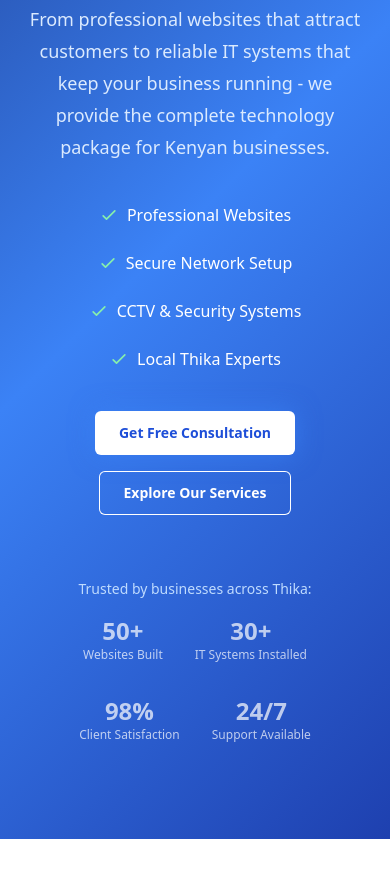
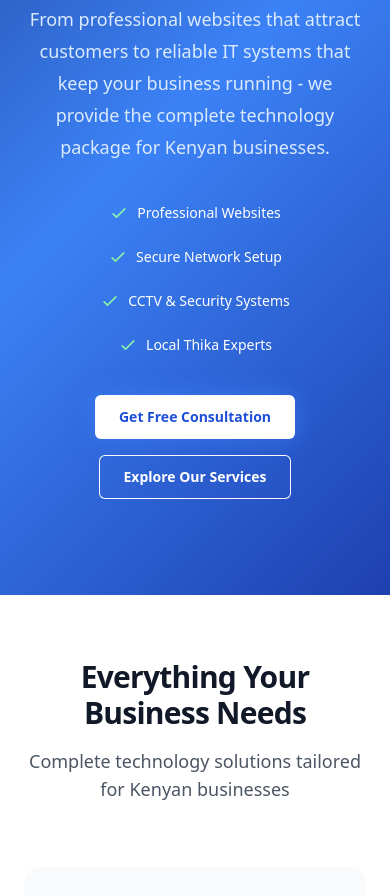
Before and after one commit to wamwagii/wiredwise, a plain HTML site: page index.html in a window 390 px wide. Shown: the part 486-1382 px from the top of the page. Drawn offline with nearby package versions, Linux system fonts and the light colour scheme.

Commit message:
Refactor HTML for mobile services and feature points

```diff
--- a/index.html
+++ b/index.html
@@ -272,7 +272,7 @@
     <nav id="mobileMenu" class="hidden absolute top-20 left-0 w-full bg-white flex flex-col items-center gap-6 py-8 shadow-md z-40">
         <!-- Mobile Services Dropdown -->
         <div class="w-full px-6">
-            <button id="mobileServicesToggle" class="w-full flex justify-between items-center py-2 text-lg font-medium">
+            <button id="mobileServicesToggle" class="w-full flex justify-between items-center py-2 font-medium">
                 <span>Services</span>
                 <svg class="w-5 h-5 transition-transform" fill="none" stroke="currentColor" viewBox="0 0 24 24">
                     <path stroke-linecap="round" stroke-linejoin="round" stroke-width="2" d="M19 9l-7 7-7-7" />
@@ -350,25 +350,25 @@
 
                     <!-- Feature Points -->
                     <div class="mt-10 flex flex-wrap justify-center gap-6">
-                        <div class="flex items-center gap-2">
+                        <div class="flex items-center gap-2 text-sm">
                             <svg class="h-5 w-5 text-green-300" fill="none" stroke="currentColor" viewBox="0 0 24 24">
                                 <path stroke-linecap="round" stroke-linejoin="round" stroke-width="2" d="M5 13l4 4L19 7"></path>
                             </svg>
                             <span>Professional Websites</span>
                         </div>
-                        <div class="flex items-center gap-2">
+                        <div class="flex items-center gap-2 text-sm">
                             <svg class="h-5 w-5 text-green-300" fill="none" stroke="currentColor" viewBox="0 0 24 24">
                                 <path stroke-linecap="round" stroke-linejoin="round" stroke-width="2" d="M5 13l4 4L19 7"></path>
                             </svg>
                             <span>Secure Network Setup</span>
                         </div>
-                        <div class="flex items-center gap-2">
+                        <div class="flex items-center gap-2 text-sm">
                             <svg class="h-5 w-5 text-green-300" fill="none" stroke="currentColor" viewBox="0 0 24 24">
                                 <path stroke-linecap="round" stroke-linejoin="round" stroke-width="2" d="M5 13l4 4L19 7"></path>
                             </svg>
                             <span>CCTV & Security Systems</span>
                         </div>
-                        <div class="flex items-center gap-2">
+                        <div class="flex items-center gap-2 text-sm">
                             <svg class="h-5 w-5 text-green-300" fill="none" stroke="currentColor" viewBox="0 0 24 24">
                                 <path stroke-linecap="round" stroke-linejoin="round" stroke-width="2" d="M5 13l4 4L19 7"></path>
                             </svg>
@@ -386,28 +386,6 @@
                         </a>
                     </div>
 
-                    <!-- Social Proof -->
-                    <div class="mt-16">
-                        <p class="text-sm text-blue-200 mb-4">Trusted by businesses across Thika:</p>
-                        <div class="flex flex-wrap justify-center gap-8 opacity-70">
-                            <div class="text-center">
-                                <div class="text-2xl font-bold">50+</div>
-                                <div class="text-xs">Websites Built</div>
-                            </div>
-                            <div class="text-center">
-                                <div class="text-2xl font-bold">30+</div>
-                                <div class="text-xs">IT Systems Installed</div>
-                            </div>
-                            <div class="text-center">
-                                <div class="text-2xl font-bold">98%</div>
-                                <div class="text-xs">Client Satisfaction</div>
-                            </div>
-                            <div class="text-center">
-                                <div class="text-2xl font-bold">24/7</div>
-                                <div class="text-xs">Support Available</div>
-                            </div>
-                        </div>
-                    </div>
                 </div>
             </div>
 
@@ -510,14 +488,14 @@
                 <div class="mx-auto max-w-2xl lg:mx-0">
                     <h2 class="font-heading text-5xl font-semibold tracking-tight text-slate-900 sm:text-7xl">About
                         Wiredwise</h2>
-                    <p class="mt-8 text-lg text-pretty text-slate-700 sm:text-xl/8">
+                    <p class="mt-8 text-pretty text-slate-700 sm:text-xl/8">
                         At Wiredwise, we're your dedicated technology partner based right here in Thika, Kiambu
                         County, Kenya. We empower businesses like yours with secure, scalable IT solutions and
                         impactful digital presences. From robust network infrastructure and intelligent security
                         systems to modern web design and e-commerce platforms, we build the tech backbone your business
                         needs to thrive and grow.
                     </p>
-                    <p class="mt-4 text-lg text-pretty text-slate-700 sm:text-xl/8">
+                    <p class="mt-4 text-pretty text-slate-700 sm:text-xl/8">
                         Our certified professionals are committed to delivering reliable solutions and unparalleled
                         support, ensuring your operations are seamless and your online presence shines.
                     </p>
```
